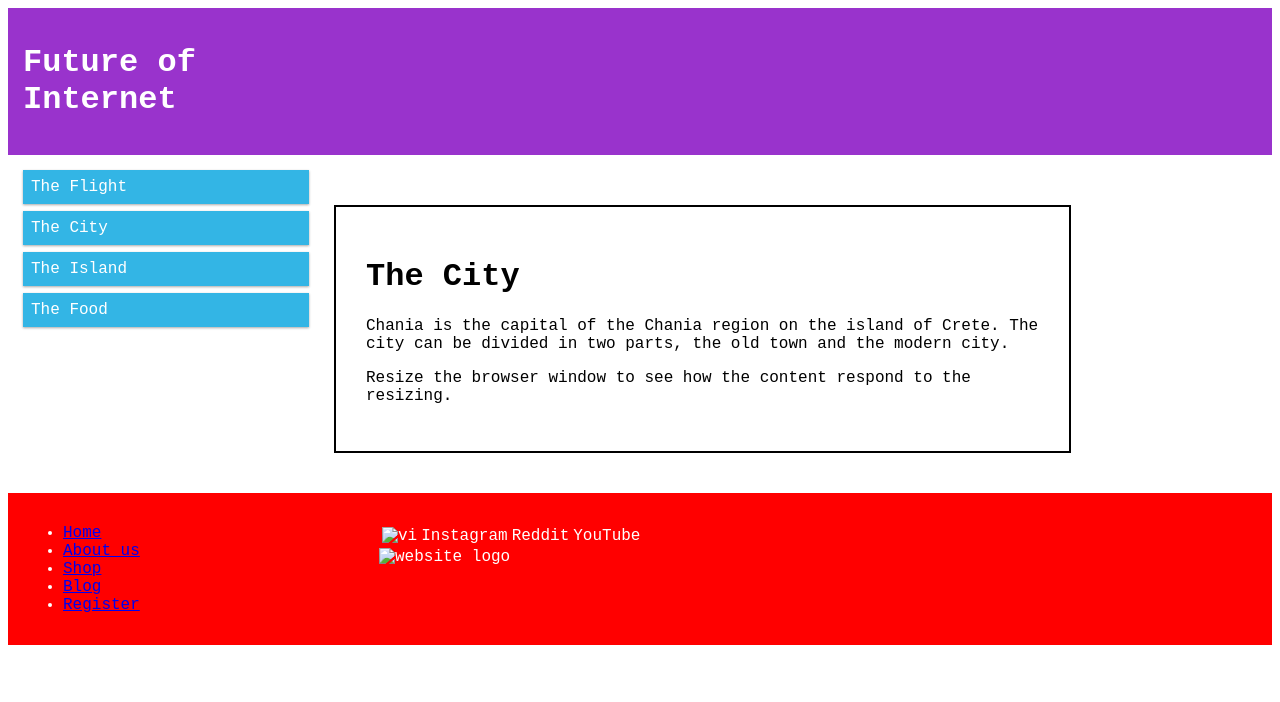
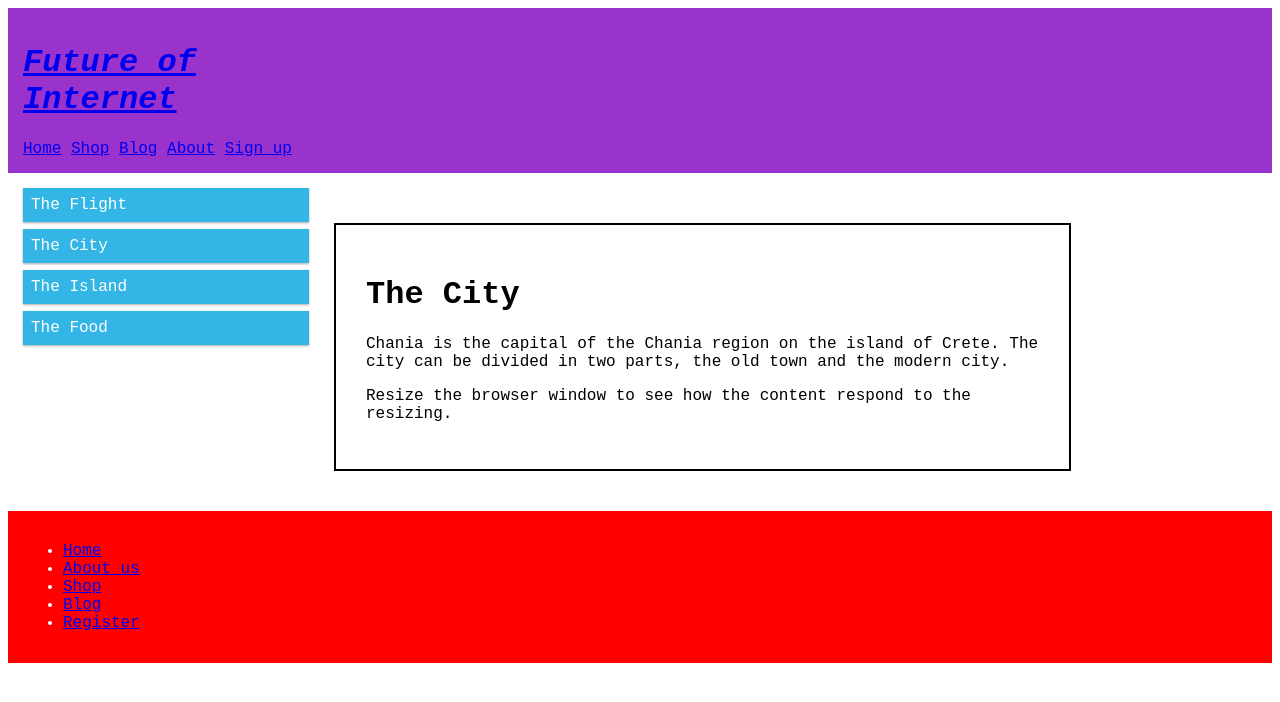
Before and after one commit to prathamesh799/firstWebsite, a plain HTML site: page blogs/blog1_structure.html in a window 1280 px wide. Drawn offline with Linux system fonts and the light colour scheme.

Commit message:
added navbar without css

```diff
--- a/blogs/blog1_structure.html
+++ b/blogs/blog1_structure.html
@@ -93,12 +93,30 @@ body {
         padding-left: 5px;
         padding-right: 5px;
     }
+
+    .website-logo{
+      background-color:lime;
+      font-style: italic;
+
+    }
+
+    .navbar{
+      align-self: stretch;
+    }
 </style>
 </head>
 <body>
 
 <div class="header">
-  <h1>Future of<br>Internet</h1>
+  <a class="website-logo" href="#index.html"><h1>Future of<br>Internet</h1></a>
+  <div class="navbar">
+    <a href="/project/firstWebsite/index.html">Home</a>
+    <a href="/project/firstWebsite/shop.html">Shop</a>
+    <a href="/project/firstWebsite/blogs/blog1_structure.html">Blog</a>
+    <a href="/project/firstWebsite/about.html">About</a>
+    <a href="/project/firstWebsite/register.html">Sign up</a>
+  </div>
+
 </div>
 
 <div class="row">
@@ -145,25 +163,11 @@ body {
 
 
 <div class="col-6">
-  <ul>
-    <table>
-      <tr>
-        <td>
-          <img src="/images/social/facebook.svg" alt="vi">
-        </td>
-        <td>
-          Instagram
-        </td>
-        <td>
-          Reddit
-        </td>
-        <td>
-          YouTube
-        </td>
-      </tr>
-    </table>
-    <img src="" alt="website logo" align="center">
-  </ul>
+  <div class="social-icon">
+
+  </div>
+
+
 
 </div>
 </div>
```
